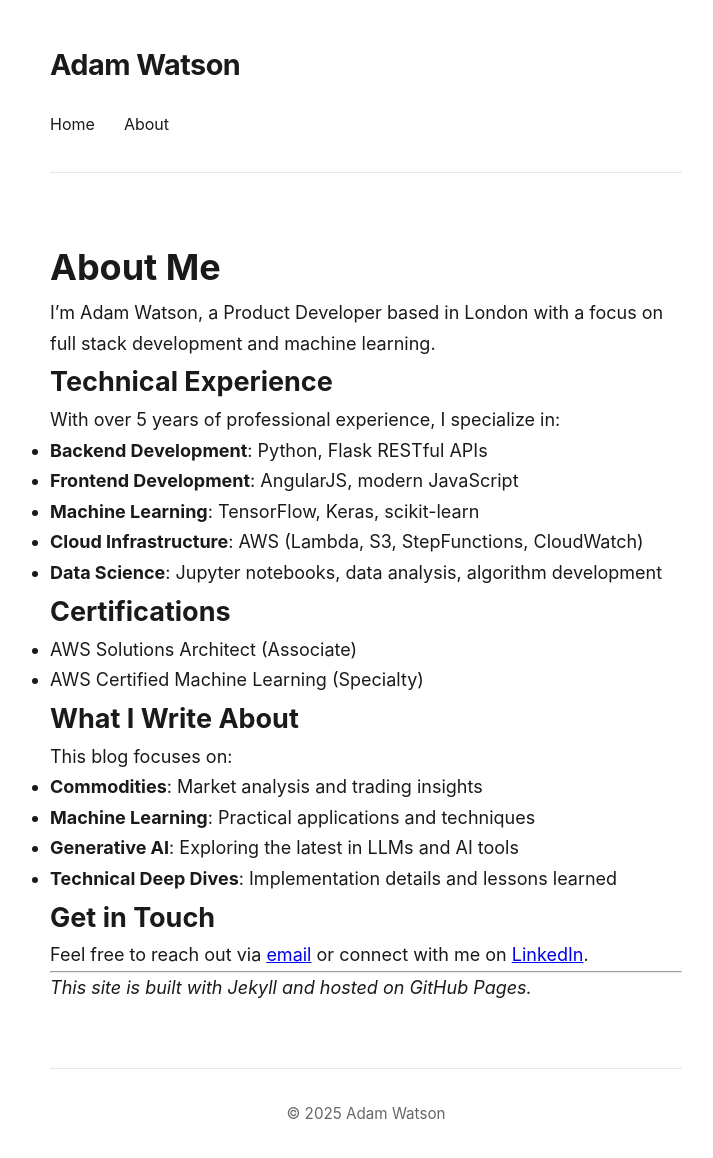
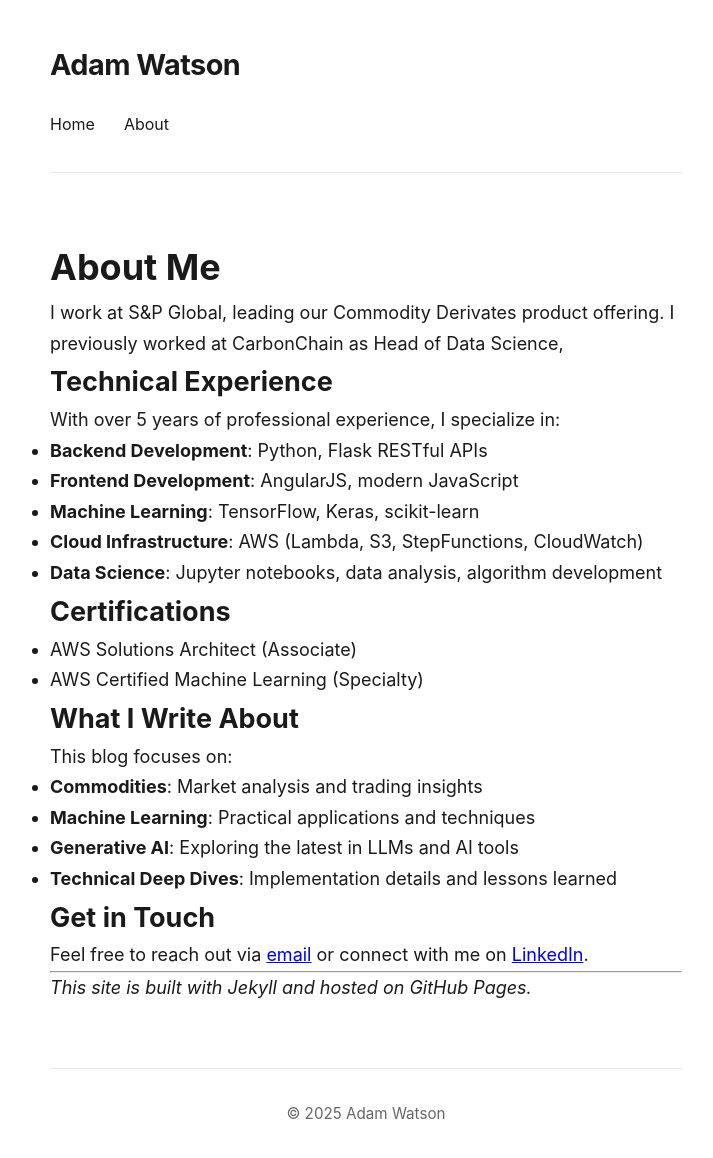
Before and after one commit to watsonam/watsonam.github.io, a Jekyll site: the page built from about.md, in a window 1280 px wide. Shown: the whole page, without its empty margins (274-987 px from the left). Built offline with Jekyll 4.4.1, drawn with Linux system fonts in a browser that asks for light colours.

Commit message:
Update About page with correct contact information

```diff
--- a/about.md
+++ b/about.md
@@ -6,7 +6,7 @@
 
 # About Me
 
-I'm Adam Watson, a Product Developer based in London with a focus on full stack development and machine learning.
+I work at S&P Global, leading our Commodity Derivates product offering. I previously worked at CarbonChain as Head of Data Science,
 
 ## Technical Experience
 
@@ -34,7 +34,7 @@
 
 ## Get in Touch
 
-Feel free to reach out via [email](mailto:your.email@example.com) or connect with me on [LinkedIn](https://linkedin.com/in/yourprofile).
+Feel free to reach out via [email](mailto:adamw6979@gmail.com) or connect with me on [LinkedIn](https://www.linkedin.com/in/adam-watson-9831a099/).
 
 ---
 
```
